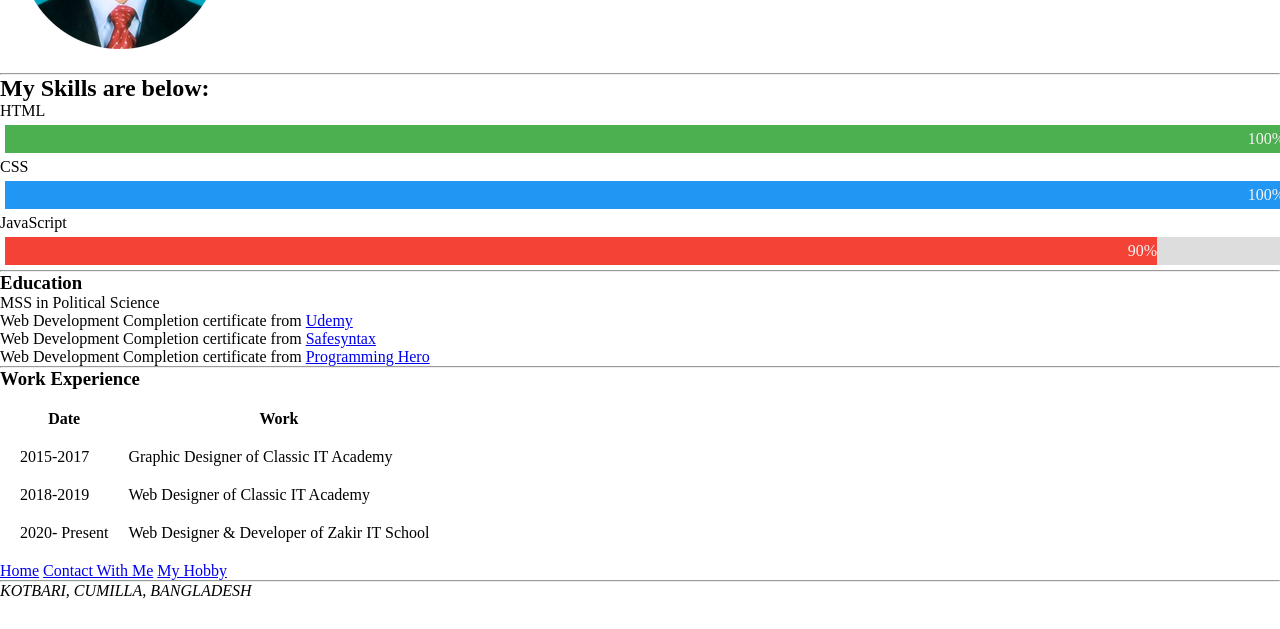
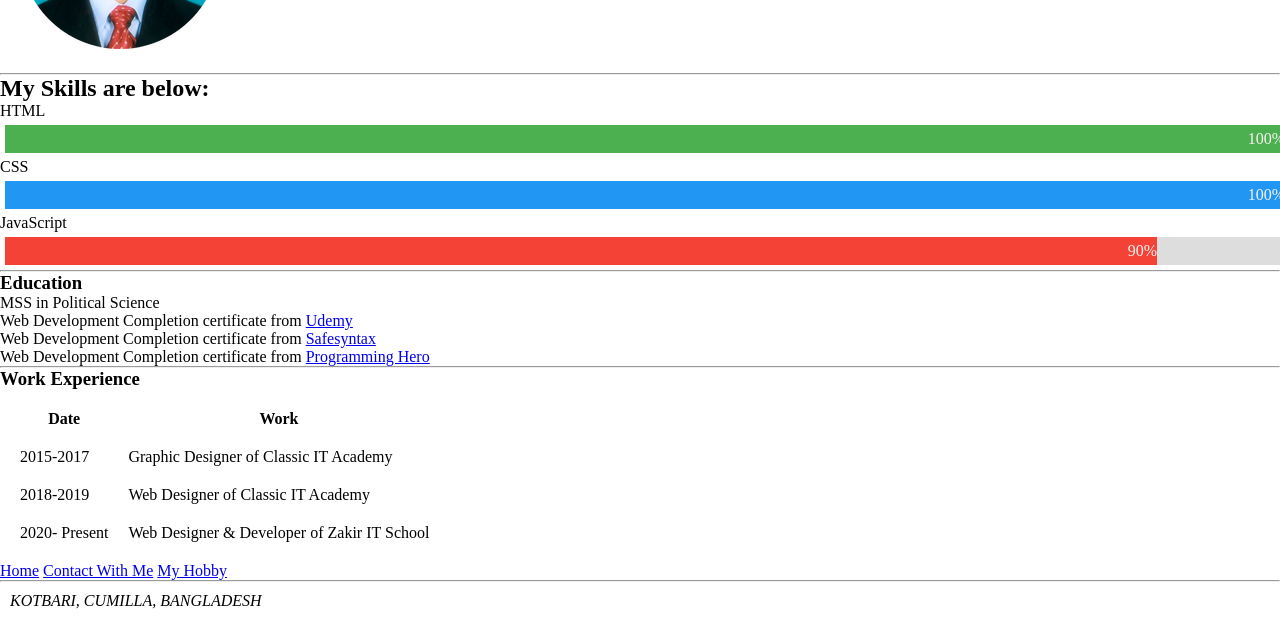
Before and after one commit to ZakirH88/myportfolio, a plain HTML site: page index.html in a window 1280 px wide. Shown: the part 171-800 px from the top of the page. Drawn offline with Linux system fonts and the light colour scheme; a script that the page names is missing.

Commit message:
Update style.css

```diff
--- a/style.css
+++ b/style.css
@@ -45,3 +45,8 @@ li{
 .html {width: 100%; background-color: #4CAF50;} /* Green */
 .css {width: 100%; background-color: #2196F3;} /* Blue */
 .js {width: 90%; background-color: #f44336;} /* Red */
+
+.footer{
+	margin: 0 auto;
+	padding: 10px;
+}
```
